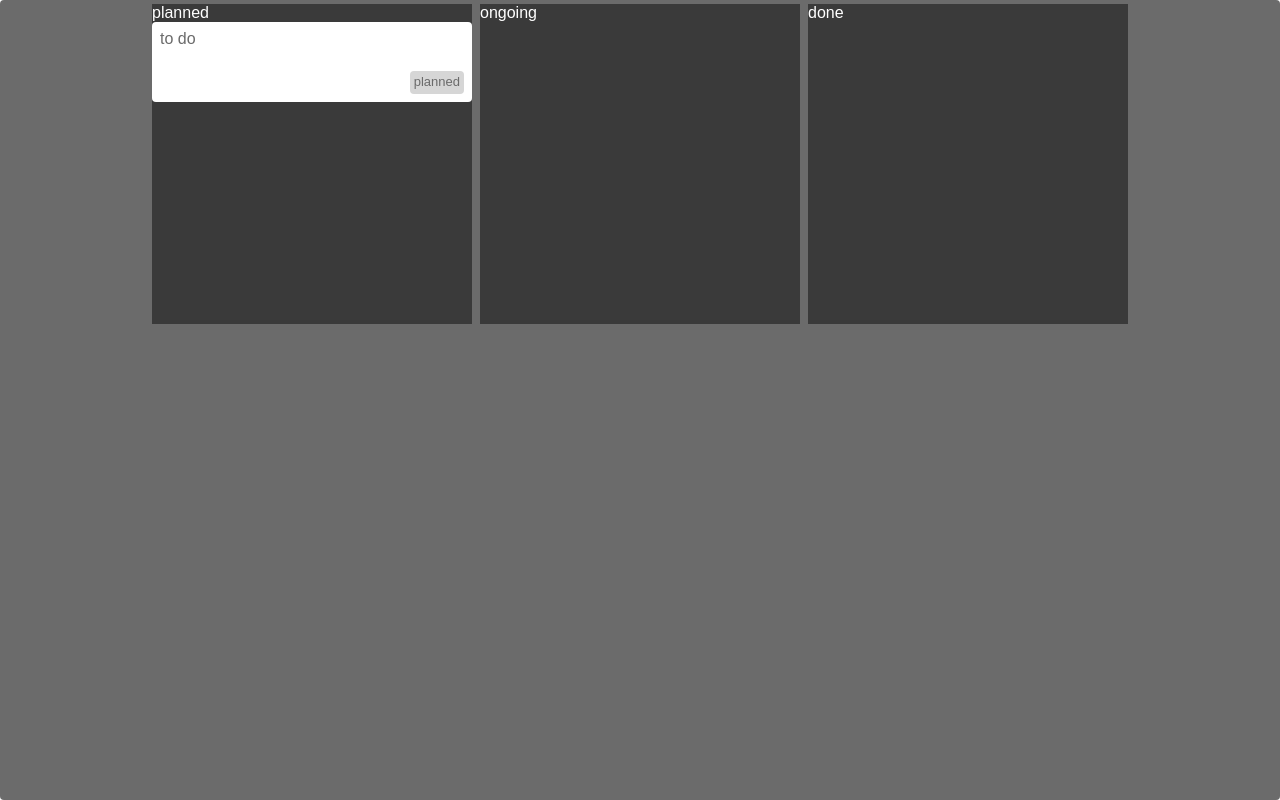
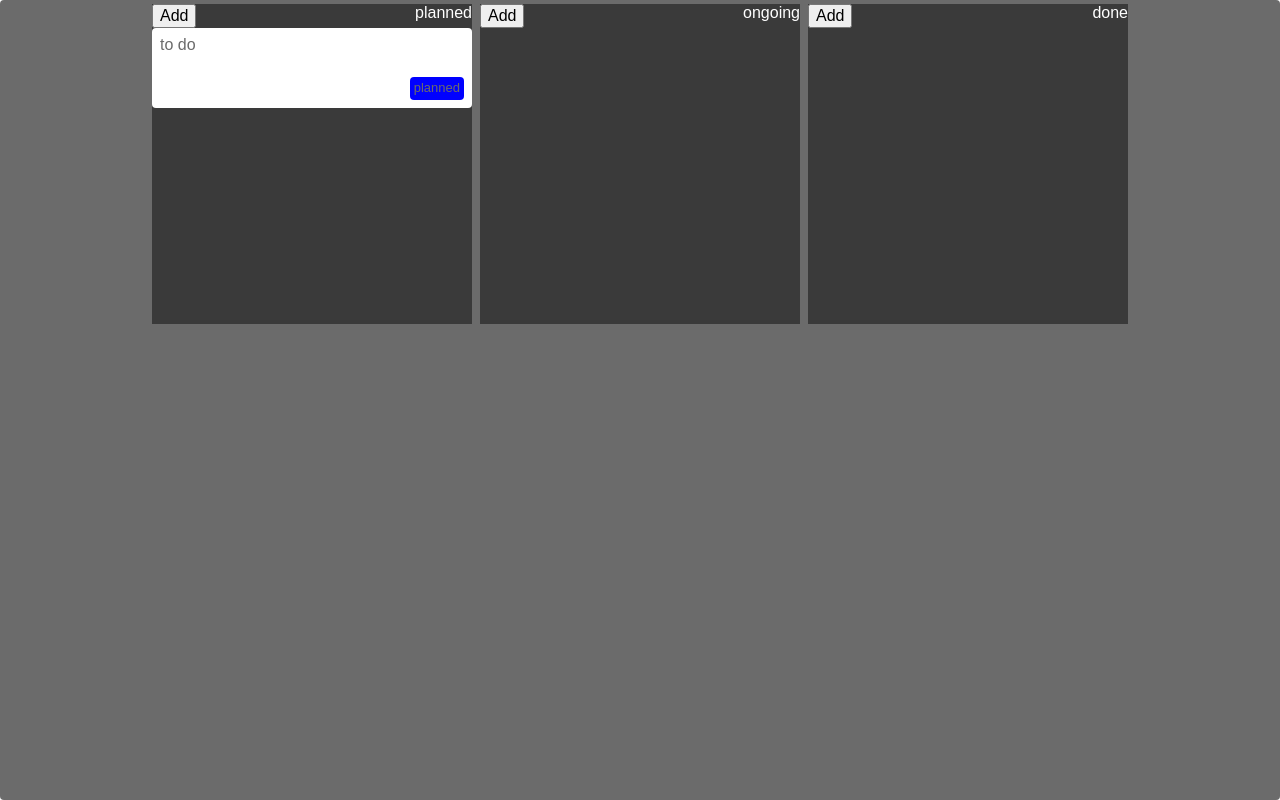
Before and after one commit to KaterynaKocheharova/Zustand-Practice, a React (Vite) app: page / in a window 1280 px wide. Built offline with nearby package versions, Linux system fonts and the light colour scheme.

Commit message:
add add button

```diff
--- a/src/components/Column/Column.module.css
+++ b/src/components/Column/Column.module.css
@@ -5,3 +5,8 @@
   width: 33%;
   max-width: 20rem;
 }
+
+.top {
+  display: flex;
+  justify-content: space-between;
+}
--- a/src/components/Column/Column.tsx
+++ b/src/components/Column/Column.tsx
@@ -16,9 +16,15 @@ const Column = ({ state }: ColumnProps) => {
 
   return (
     <div className={css.column}>
-      <p>{state}</p>
-      {filtered.map((task, index) => {
-        return <Task key={index} title={task.title} status={task.status} />;
+      <div className={css.top}>
+        <button>Add</button>
+        <p>{state}</p>
+      </div>
+
+      {filtered.map((task) => {
+        return (
+          <Task key={task.title} title={task.title} status={task.status} />
+        );
       })}
     </div>
   );
--- a/src/components/Task/Task.module.css
+++ b/src/components/Task/Task.module.css
@@ -21,14 +21,14 @@
   border-radius: 4px;
 }
 
-.PLANNED {
+.planned {
   background-color: var(--color-planned);
 }
 
-.ONGOING {
+.ongoing {
   background-color: var(--color-ongoing);
 }
 
-.DONE {
+.done {
   background-color: var(--color-done);
 }
```
